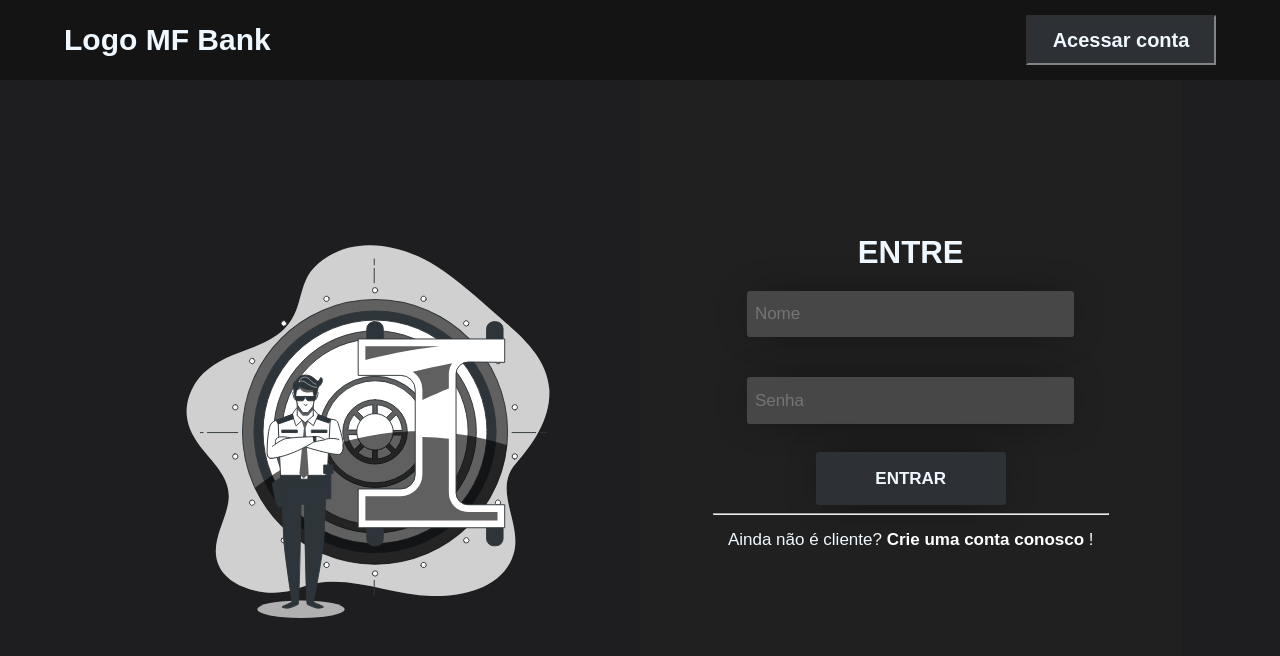
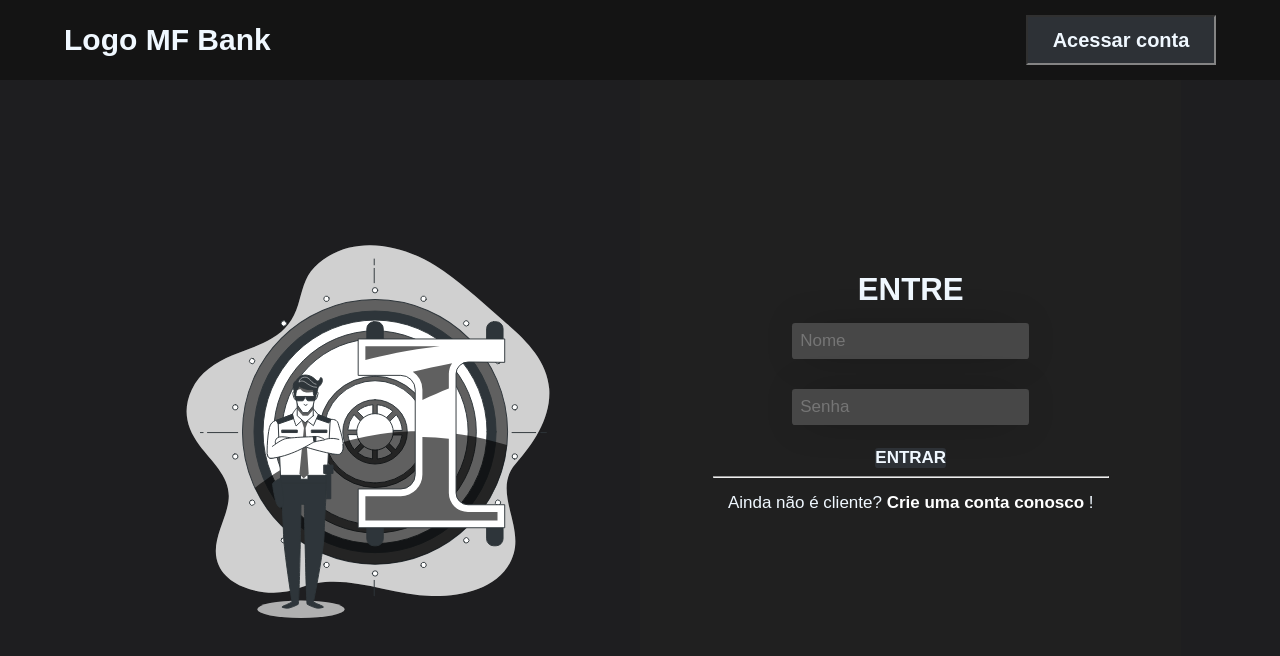
Before and after one commit to FabricioSobrinho/MF-Bank, a React (Vite) app: page /login in a window 1280 px wide. Shown: the top 656 px of the page. Built offline with nearby package versions, Linux system fonts and the light colour scheme.

Commit message:
Refactor: re-made the input button and the input insert data to use styled components

```diff
--- a/src/Layouts/FormsComponents/InputButton.jsx
+++ b/src/Layouts/FormsComponents/InputButton.jsx
@@ -1,15 +1,33 @@
-import styles from "../../Styles/InputButton.module.css";
+import styled from "styled-components";
 
 // eslint-disable-next-line react/prop-types
-function InputButton({ text, onHandleClick }) {
-  return (
-    <input
-      type="button"
-      value={text}
-      onClick={onHandleClick}
-      className={styles.button}
-    />
-  );
+function InputButton({ text, widthButton, heightButton }) {
+  const InputButton = styled.button`
+    height: ${heightButton}rem;
+    width: ${widthButton}rem;
+    margin: 0.8rem;
+    background: #2d3136;
+    color: #f0f8ff;
+    border-radius: 0.3125rem;
+
+    border: none;
+    outline: none;
+    box-shadow: 0px 0px 40px -15px #000000;
+
+    font-size: 1.7rem;
+    text-transform: uppercase;
+    font-style: normal;
+    font-weight: 700;
+    line-height: normal;
+
+    transition: 0.4s;
+
+    &:hover {
+      background: #44484d;
+      cursor: pointer;
+    }
+  `;
+  return <InputButton>{text}</InputButton>
 }
 
 export default InputButton;
--- a/src/Layouts/FormsComponents/InputInsertData.jsx
+++ b/src/Layouts/FormsComponents/InputInsertData.jsx
@@ -1,15 +1,25 @@
-import styles from "../../Styles/InputInsertData.module.css";
+import styled from "styled-components";
 
 // eslint-disable-next-line react/prop-types
-function InputInsertData({ type, text, name }) {
+function InputInsertData({text, widthInput, heighInput}) {
+  const InputInsertData = styled.input`
+    width: ${widthInput}rem;
+    height: ${heighInput}rem;
+    background: #474747;
+    padding: 2%;
+
+    outline: none;
+    border: none;
+    border-radius: 0.3125rem;
+
+    font-size: 1.7rem;
+    margin: 1.5rem;
+    box-shadow: 0px 0px 40px -15px #000000;
+
+  `;
   return (
     <>
-      <input
-        type={type}
-        className={styles.input}
-        placeholder={text}
-        name={name}
-      />
+      <InputInsertData placeholder={text}/>
     </>
   );
 }
```
